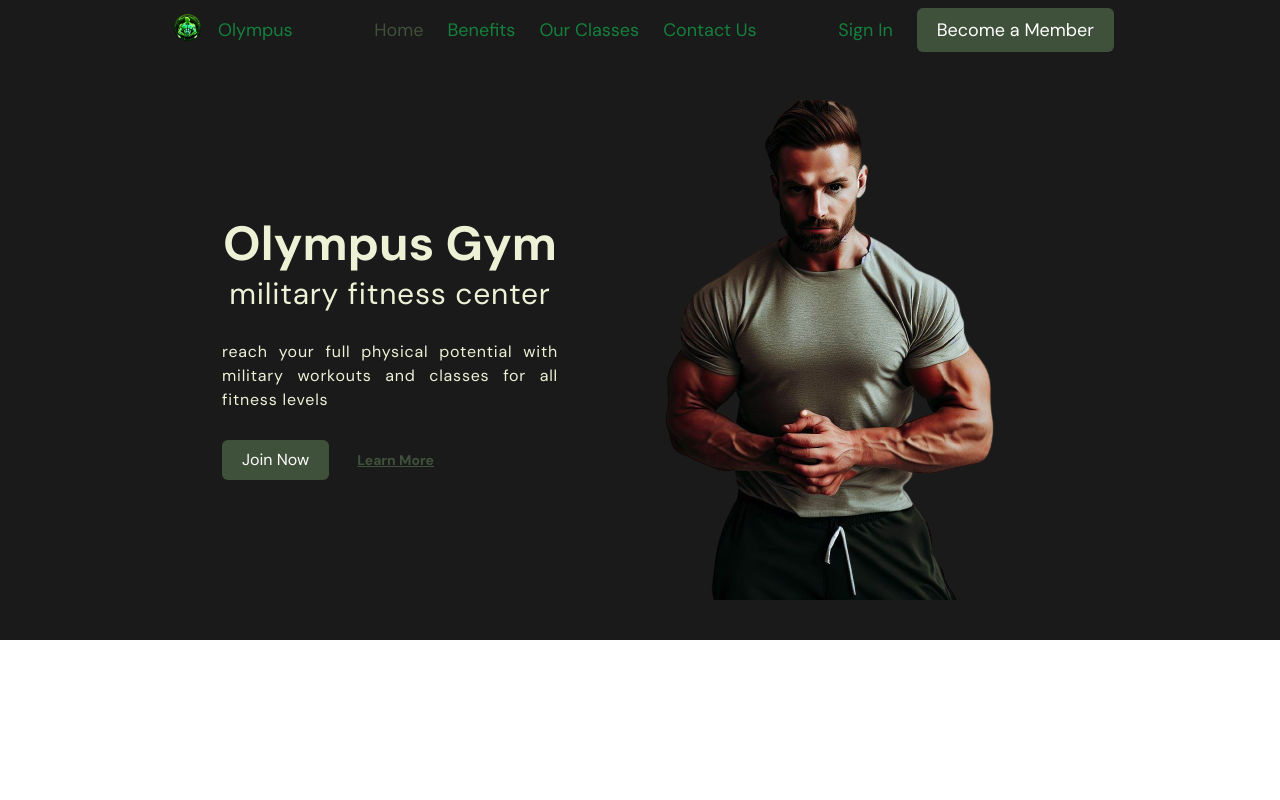
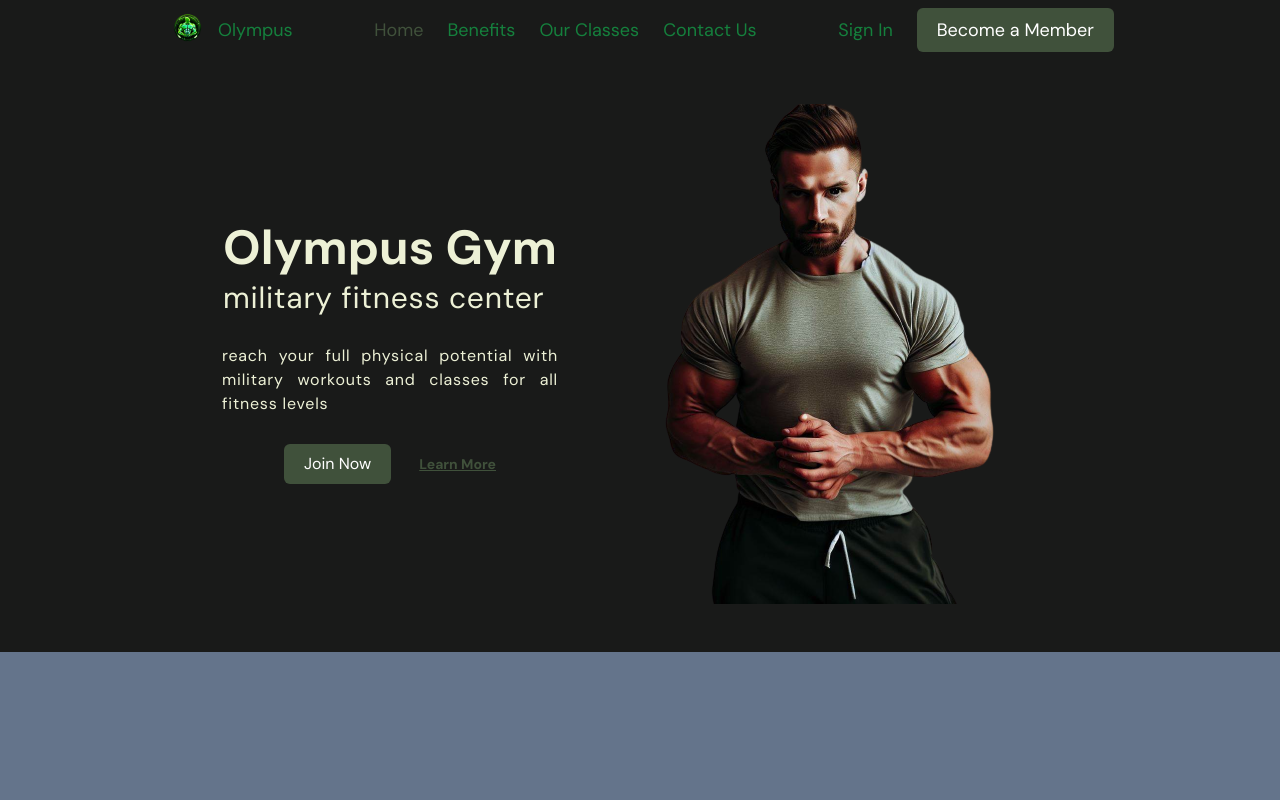
Before and after one commit to NilArj/fitness, a React (Vite) app: page / in a window 1280 px wide. Shown: the top 800 px of the page. Built offline with nearby package versions, Linux system fonts and the light colour scheme.

Commit message:
benefits section start

```diff
--- a/src/App.tsx
+++ b/src/App.tsx
@@ -1,7 +1,8 @@
 import { useEffect, useState } from "react"
-import Navbar from "./components/navbar"
-import Home from "./pages/home"
-import { SelectedPage } from "./shared/types"
+import { SelectedPage } from './shared/types'
+import Navbar from "./sections/navbar/Navbar"
+import Home from "./sections/home/Home"
+import Benefits from "./sections/benefits/Benefits"
 
 
 
@@ -30,7 +31,8 @@ function App() {
      isTopOfPage= {isTopOfPage}
      selectedPage={selectedPage} setSelectedPage={setSelectedPage}
       />
-      <Home selectedPage={selectedPage}/>
+      <Home  selectedPage={selectedPage}/>
+      <Benefits/>
       </div>
 
 
--- a/src/components/navbar/Link.tsx
+++ b/src/components/Link.tsx
@@ -1,6 +1,6 @@
 import React from 'react'
 import AnchorLink from 'react-anchor-link-smooth-scroll'
-import { SelectedPage } from '../../shared/types';
+import {SelectedPage} from "../shared/types"
 
 type Props = {
     page: string;
--- a/src/pages/home/index.tsx
+++ /dev/null
@@ -1,63 +0,0 @@
-import React from 'react'
-import { SelectedPage } from '../../shared/types'
-import ActionButton from '../../shared/ActionButton'
-import HomePageImage from "../../assets/images/homepage.png"
-import AnchorLink from 'react-anchor-link-smooth-scroll'
-
-type Props = {
-  setSelectedPage: (value: SelectedPage) => void
-}
-
-const Home = ({ setSelectedPage }: Props) => {
-  return (
-    <section
-      id='home'
-      className='bg-gray-20 py-10 px-3 flex flex-col justify-center items-center gap-10 sm:flex-row  sm:gap-0 sm:max-w-3/4'>
-
-      {/* Main header */}
-      <div className='flex flex-col sm:flex-row  sm:items-center sm:justify-center  '>
-
-        <div className='flex flex-col gap-7 items-center'>
-
-          <div className='flex flex-col text-center text-primary-100 gap-2'>
-            <h1 className='text-4xl font-bold tracking-wider sm:text-5xl sm:tracking-normal ' >Olympus Gym</h1>
-            <h5 className='text-2xl tracking-wider sm:text-3xl sm:tracking-wide '>military fitness center</h5>
-          </div>
-
-
-          <div className='flex flex-col gap-7 text-justify max-w-[17rem] sm:max-w-[21rem]'>
-            <div className='text-primary-100 text-base tracking-wider'>
-              <p>reach your full physical potential with military workouts and classes for all fitness levels</p>
-            </div>
-
-            {/* Actions*/}
-            <div className='flex items-center gap-7'>
-              <ActionButton setSelectedPage={setSelectedPage}>
-                Join Now
-              </ActionButton>
-              <AnchorLink
-                className='text-sm font-bold text-primary-500 underline hover:text-secondary-500'
-                onClick={() => setSelectedPage(SelectedPage.ContactUs)}
-                href={`#${SelectedPage.ContactUs}`}>
-                <p>Learn More</p>
-              </AnchorLink>
-            </div>
-          </div>
-
-        </div>
-
-
-      </div>
-
-      {/* Main Image */}
-      <div className=''>
-        <img className='w-full h-full object-cover' alt='home-page-image' src={HomePageImage} />
-      </div>
-
-
-
-    </section>
-  )
-}
-
-export default Home
--- /dev/null
+++ b/src/sections/benefits/Benefits.tsx
@@ -0,0 +1,11 @@
+import React from 'react'
+
+type Props = {}
+
+const Benefits = (props: Props) => {
+  return (
+    <div className='py-80 bg-slate-500'>Benefits</div>
+  )
+}
+
+export default Benefits
--- /dev/null
+++ b/src/sections/home/Home.tsx
@@ -0,0 +1,72 @@
+import React from 'react'
+import { SelectedPage } from '../../shared/types'
+import {motion} from "framer-motion"
+import ActionButton from '../../shared/ActionButton'
+import HomePageImage from "../../assets/images/homepage.png"
+import AnchorLink from 'react-anchor-link-smooth-scroll'
+
+type Props = {
+    setSelectedPage: (value: SelectedPage) => void
+}
+
+const Home = ({ setSelectedPage }: Props) => {
+    return (
+        <motion.section
+            id='home'
+            onViewportEnter={() => setSelectedPage(SelectedPage.Home)}
+            className='bg-gray-20 mt-14 py-12 px-3 flex flex-col justify-center items-center gap-10 sm:mt-15 sm:flex-row  sm:gap-0 sm:max-w-3/4'>
+
+            {/* Main header */}
+            <motion.div
+            initial="hidden"
+            whileInView="visible"
+            viewport={{ once: true, amount: 0.8 }}
+            transition={{ delay: 0.3,  duration: 0.9 }}
+            variants={{
+                hidden: { opacity: 0, x: -100 },
+                visible: { opacity: 1, x: 0 }
+            }}
+            className='flex flex-col sm:flex-row  sm:items-center sm:justify-center  '>
+
+                <div className='flex flex-col gap-7 items-center'>
+
+                    <div className='flex flex-col text-center text-primary-100 gap-2'>
+                        <h1 className='text-4xl font-bold tracking-wider text-justify  sm:text-5xl sm:tracking-normal ' >Olympus Gym</h1>
+                        <h5 className='text-2xl tracking-wider text-justify sm:text-3xl sm:tracking-wide '>military fitness center</h5>
+                    </div>
+
+
+                    <div className='flex flex-col gap-7 text-justify max-w-[17rem] sm:max-w-[21rem]'>
+                        <div className='text-primary-100 text-base text-justify tracking-wider'>
+                            <p>reach your full physical potential with military workouts and classes for all fitness levels</p>
+                        </div>
+
+                        {/* Actions*/}
+                        <div className='flex items-center justify-center gap-7'>
+                            <ActionButton setSelectedPage={setSelectedPage}>
+                                Join Now
+                            </ActionButton>
+                            <AnchorLink
+                                className='text-sm font-bold text-primary-500 underline hover:text-secondary-500'
+                                onClick={() => setSelectedPage(SelectedPage.ContactUs)}
+                                href={`#${SelectedPage.ContactUs}`}>
+                                <p>Learn More</p>
+                            </AnchorLink>
+                        </div>
+                    </div>
+
+                </div>
+            </motion.div>
+
+            {/* Main Image */}
+            <div className=''>
+                <img className='w-full h-full object-cover' alt='home-page-image' src={HomePageImage} />
+            </div>
+
+
+
+        </motion.section>
+    )
+}
+
+export default Home
--- a/src/components/navbar/index.tsx
+++ b/src/sections/navbar/Navbar.tsx
@@ -2,7 +2,7 @@ import React, { useState } from 'react'
 import { Bars4Icon, XMarkIcon } from "@heroicons/react/24/solid"
 import { SelectedPage } from '../../shared/types'
 import Logo from "../../assets/images/logo-3.png"
-import Link from './Link'
+import Link from "../../components/Link"
 import ActionButton from "../../shared/ActionButton"
 
 
@@ -19,7 +19,7 @@ const Navbar = ({isTopOfPage ,selectedPage, setSelectedPage }: Props) => {
     const navbarBackground = isTopOfPage ? "": "bg-primary-100 drop-shadow"
 
     return (
-        <nav className={`${navbarBackground} bg-gray-20 w-full p-2 sm:text-lg sticky top-0 z-50`}>
+        <nav className={`${navbarBackground} bg-gray-20 w-full p-2 sm:text-lg fixed top-0 z-50`}>
             <div className='items-center justify-between flex md:w-3/4 mx-auto'>
 
                 {/* Left side */}
```
